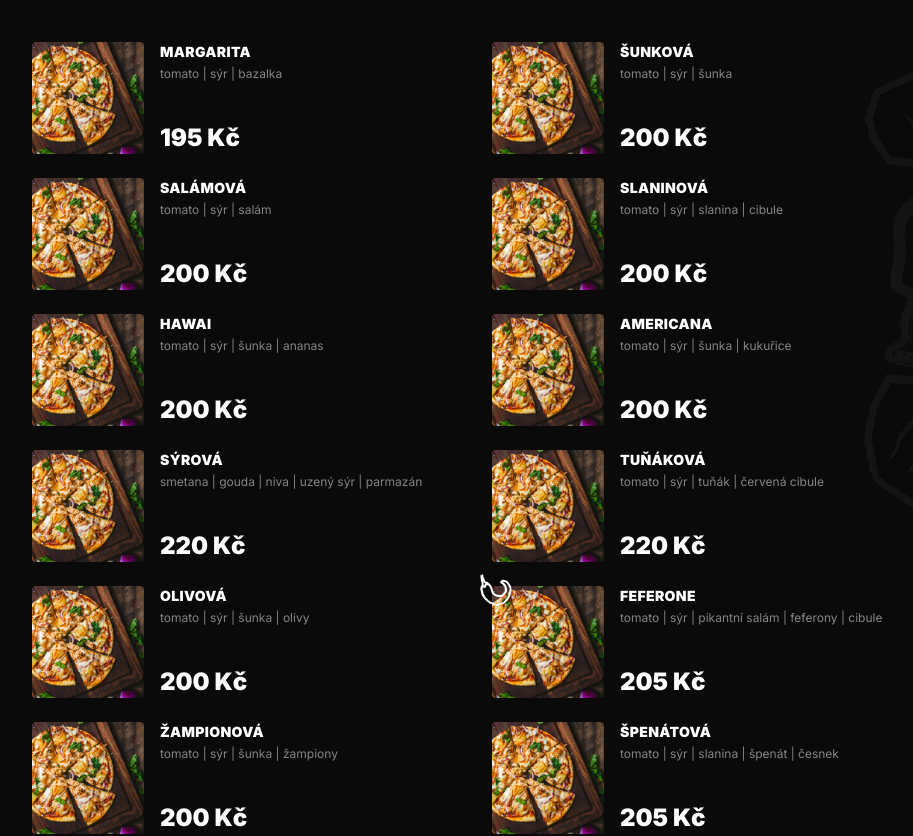
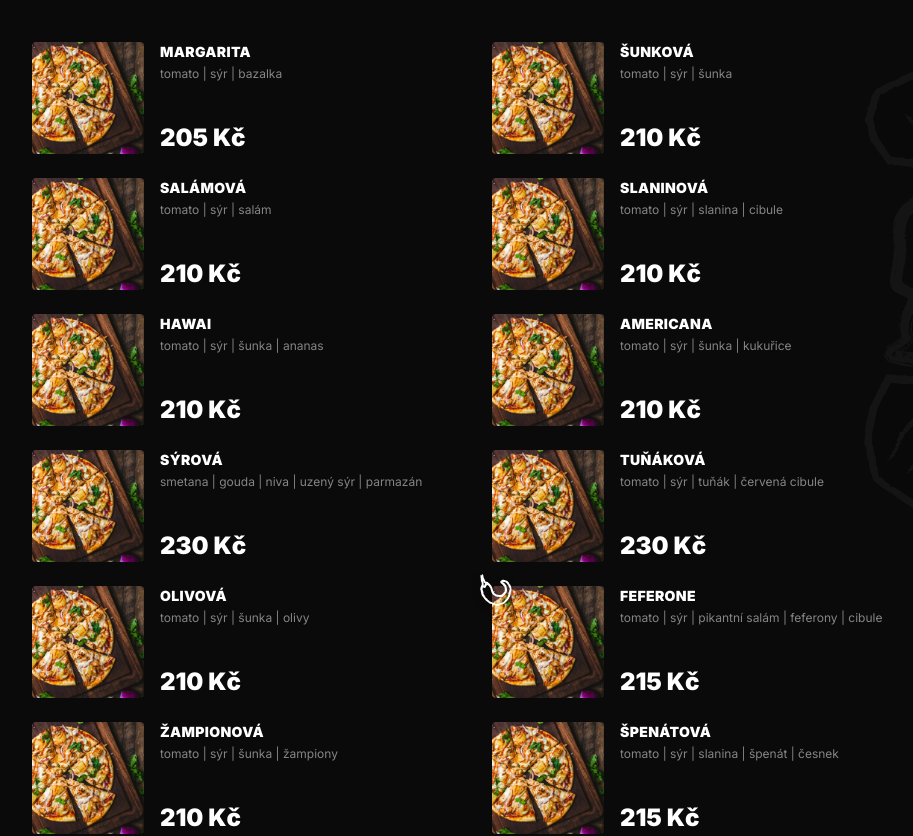
Before and after one commit to Mat3ssss/Venettto, a Next.js app: page / in a window 1280 px wide. Shown: the part 2247-3083 px from the top of the page, without its empty margins (160-1073 px from the left). Built offline with nearby package versions, Linux system fonts and the light colour scheme.

Commit message:
Zdrazit vsechny pizzy o 10 Kc

```diff
--- a/app/components/HotPicks.tsx
+++ b/app/components/HotPicks.tsx
@@ -6,7 +6,7 @@ import FadeIn from "./FadeIn";
 
 const items = [
   { name: "Double Cheese & Bacon", price: "269,-", desc: "bulka | salát | hovězí maso | pepřová mayo | double slanina | double cheddar", img: "/hotpicture.png" },
-  { name: "Kuřecí Pizza", price: "230,-", desc: "smetana | sýr | šunka | kuřecí maso | špenát | česnek", img: "/kure.jpeg" },
+  { name: "Kuřecí Pizza", price: "240,-", desc: "smetana | sýr | šunka | kuřecí maso | špenát | česnek", img: "/kure.jpeg" },
   { name: "Slider", price: "129,-", desc: "speciální bulka | 80 g masa | kečup | hořčice | cibule | okurka", img: "/hotpicture.png" },
 ];
 
--- a/app/components/Menu.tsx
+++ b/app/components/Menu.tsx
@@ -30,35 +30,35 @@ type MenuItem = { name: string; desc: string; price: string; color?: string; hot
 
 const menuData: Record<string, MenuItem[]> = {
   pizza: [
-    { name: "Margarita", desc: "tomato | sýr | bazalka", price: "195 Kč", photo: "/pizza.jpg" },
-    { name: "Šunková", desc: "tomato | sýr | šunka", price: "200 Kč", photo: "/pizza.jpg" },
-    { name: "Salámová", desc: "tomato | sýr | salám", price: "200 Kč", photo: "/pizza.jpg" },
-    { name: "Slaninová", desc: "tomato | sýr | slanina | cibule", price: "200 Kč", photo: "/pizza.jpg" },
-    { name: "Hawai", desc: "tomato | sýr | šunka | ananas", price: "200 Kč", photo: "/pizza.jpg" },
-    { name: "Americana", desc: "tomato | sýr | šunka | kukuřice", price: "200 Kč", photo: "/pizza.jpg" },
-    { name: "Sýrová", desc: "smetana | gouda | niva | uzený sýr | parmazán", price: "220 Kč", photo: "/pizza.jpg" },
-    { name: "Tuňáková", desc: "tomato | sýr | tuňák | červená cibule", price: "220 Kč", photo: "/pizza.jpg" },
-    { name: "Olivová", desc: "tomato | sýr | šunka | olivy", price: "200 Kč", photo: "/pizza.jpg" },
-    { name: "Feferone", desc: "tomato | sýr | pikantní salám | feferony | cibule", price: "205 Kč", hot: true, photo: "/pizza.jpg" },
-    { name: "Žampionová", desc: "tomato | sýr | šunka | žampiony", price: "200 Kč", photo: "/pizza.jpg" },
-    { name: "Špenátová", desc: "tomato | sýr | slanina | špenát | česnek", price: "205 Kč", photo: "/pizza.jpg" },
+    { name: "Margarita", desc: "tomato | sýr | bazalka", price: "205 Kč", photo: "/pizza.jpg" },
+    { name: "Šunková", desc: "tomato | sýr | šunka", price: "210 Kč", photo: "/pizza.jpg" },
+    { name: "Salámová", desc: "tomato | sýr | salám", price: "210 Kč", photo: "/pizza.jpg" },
+    { name: "Slaninová", desc: "tomato | sýr | slanina | cibule", price: "210 Kč", photo: "/pizza.jpg" },
+    { name: "Hawai", desc: "tomato | sýr | šunka | ananas", price: "210 Kč", photo: "/pizza.jpg" },
+    { name: "Americana", desc: "tomato | sýr | šunka | kukuřice", price: "210 Kč", photo: "/pizza.jpg" },
+    { name: "Sýrová", desc: "smetana | gouda | niva | uzený sýr | parmazán", price: "230 Kč", photo: "/pizza.jpg" },
+    { name: "Tuňáková", desc: "tomato | sýr | tuňák | červená cibule", price: "230 Kč", photo: "/pizza.jpg" },
+    { name: "Olivová", desc: "tomato | sýr | šunka | olivy", price: "210 Kč", photo: "/pizza.jpg" },
+    { name: "Feferone", desc: "tomato | sýr | pikantní salám | feferony | cibule", price: "215 Kč", hot: true, photo: "/pizza.jpg" },
+    { name: "Žampionová", desc: "tomato | sýr | šunka | žampiony", price: "210 Kč", photo: "/pizza.jpg" },
+    { name: "Špenátová", desc: "tomato | sýr | slanina | špenát | česnek", price: "215 Kč", photo: "/pizza.jpg" },
   ],
   "pizza-special": [
-    { name: "Pepato", desc: "tomato | sýr | salám | feferonky | cibule | slanina | olivy", price: "230 Kč", hot: true, photo: "/pizza.jpg" },
-    { name: "Polo", desc: "tomato | sýr | kuřecí maso | niva | parmazán", price: "230 Kč", photo: "/pizza.jpg" },
-    { name: "Kuřecí", desc: "smetana | sýr | šunka | kuřecí maso | špenát | česnek", price: "230 Kč", photo: "/pizza.jpg" },
-    { name: "Mexicana", desc: "tomato | sýr | pikantní salám | niva | česnek", price: "230 Kč", hot: true, photo: "/pizza.jpg" },
-    { name: "Jalapeňo", desc: "tomato | sýr | pikantní salám | jalapeňo | parmazán", price: "230 Kč", hot: true, photo: "/pizza.jpg" },
-    { name: "Olomoučíno", desc: "tomato | sýr | olomoucké syrečky | cibule", price: "230 Kč", photo: "/pizza.jpg" },
-    { name: "Brusinková", desc: "smetana | sýr | šunka | hermelín | brusinky", price: "225 Kč", photo: "/pizza.jpg" },
-    { name: "Venetto", desc: "smetana | sýr | šunka | cibule | tuňák", price: "230 Kč", top: true, photo: "/pizza.jpg" },
-    { name: "Italia", desc: "tomato | sýr | salám | žampiony | olivy | čerstvá paprika", price: "230 Kč", photo: "/pizza.jpg" },
+    { name: "Pepato", desc: "tomato | sýr | salám | feferonky | cibule | slanina | olivy", price: "240 Kč", hot: true, photo: "/pizza.jpg" },
+    { name: "Polo", desc: "tomato | sýr | kuřecí maso | niva | parmazán", price: "240 Kč", photo: "/pizza.jpg" },
+    { name: "Kuřecí", desc: "smetana | sýr | šunka | kuřecí maso | špenát | česnek", price: "240 Kč", photo: "/pizza.jpg" },
+    { name: "Mexicana", desc: "tomato | sýr | pikantní salám | niva | česnek", price: "240 Kč", hot: true, photo: "/pizza.jpg" },
+    { name: "Jalapeňo", desc: "tomato | sýr | pikantní salám | jalapeňo | parmazán", price: "240 Kč", hot: true, photo: "/pizza.jpg" },
+    { name: "Olomoučíno", desc: "tomato | sýr | olomoucké syrečky | cibule", price: "240 Kč", photo: "/pizza.jpg" },
+    { name: "Brusinková", desc: "smetana | sýr | šunka | hermelín | brusinky", price: "235 Kč", photo: "/pizza.jpg" },
+    { name: "Venetto", desc: "smetana | sýr | šunka | cibule | tuňák", price: "240 Kč", top: true, photo: "/pizza.jpg" },
+    { name: "Italia", desc: "tomato | sýr | salám | žampiony | olivy | čerstvá paprika", price: "240 Kč", photo: "/pizza.jpg" },
   ],
   "pizza-exclusive": [
-    { name: "Carbonara", desc: "smetana | slanina | cibule | vejce | sýr", price: "235 Kč", photo: "/pizza.jpg" },
-    { name: "Gulia", desc: "tomato | šunka | slanina | salám | niva | česnek | oregano | sýr", price: "240 Kč", photo: "/pizza.jpg" },
-    { name: "Curry", desc: "smetana | šunka | pórek | kuřecí maso | kari | sýr", price: "235 Kč", photo: "/pizza.jpg" },
-    { name: "Prosciutto", desc: "tomato | sýr | cherry rajčata | prosciutto | parmazán", price: "235 Kč", photo: "/pizza.jpg" },
+    { name: "Carbonara", desc: "smetana | slanina | cibule | vejce | sýr", price: "245 Kč", photo: "/pizza.jpg" },
+    { name: "Gulia", desc: "tomato | šunka | slanina | salám | niva | česnek | oregano | sýr", price: "250 Kč", photo: "/pizza.jpg" },
+    { name: "Curry", desc: "smetana | šunka | pórek | kuřecí maso | kari | sýr", price: "245 Kč", photo: "/pizza.jpg" },
+    { name: "Prosciutto", desc: "tomato | sýr | cherry rajčata | prosciutto | parmazán", price: "245 Kč", photo: "/pizza.jpg" },
   ],
   ingredience: [
     { name: "Ingredience", desc: "sýr | maso | salám | šunka | slanina | niva | olomoucké syrečky | parma | tuňák | hermelín | vejce", price: "+45 Kč", color: "#1a1a1a" },
```
